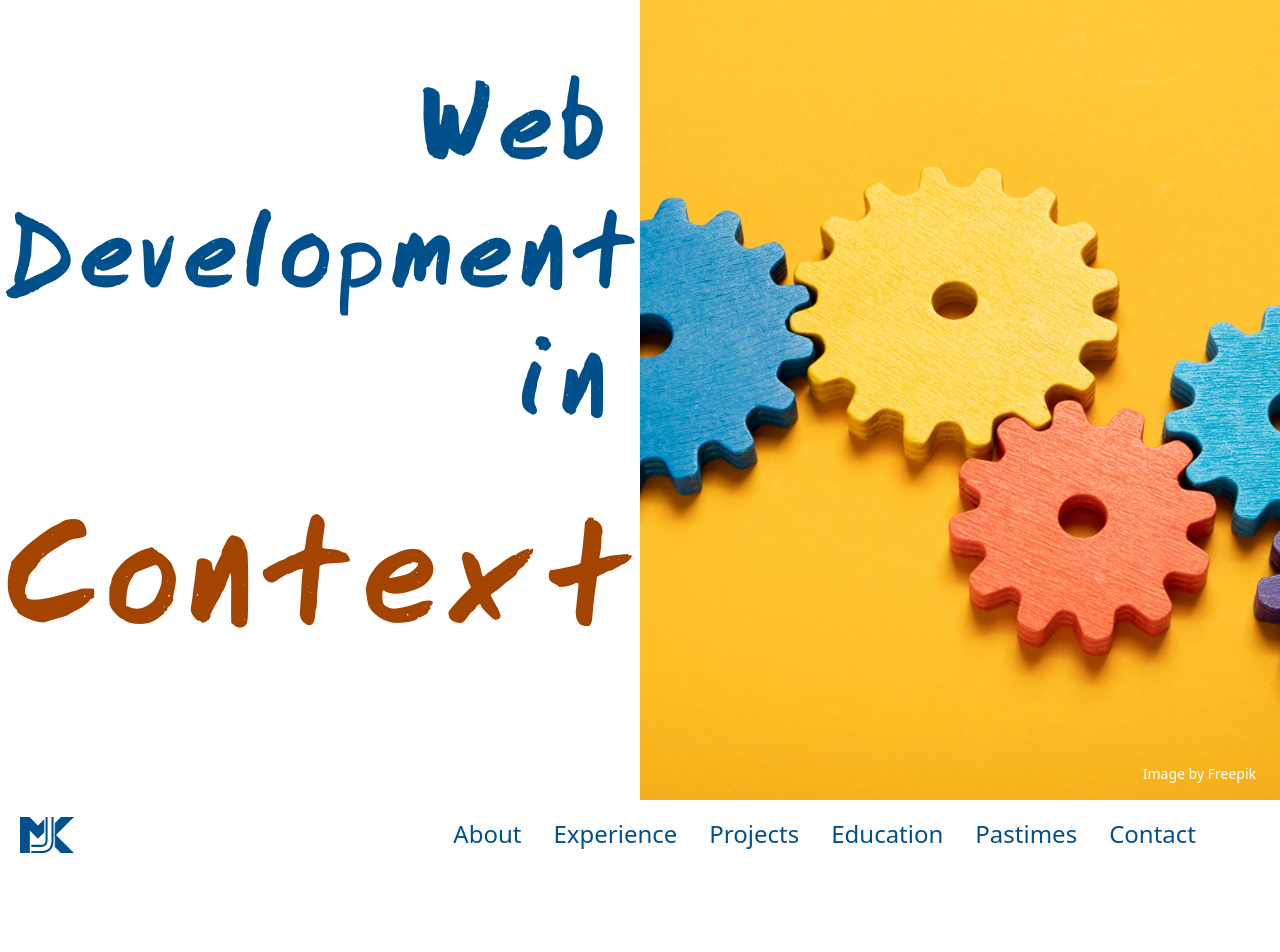
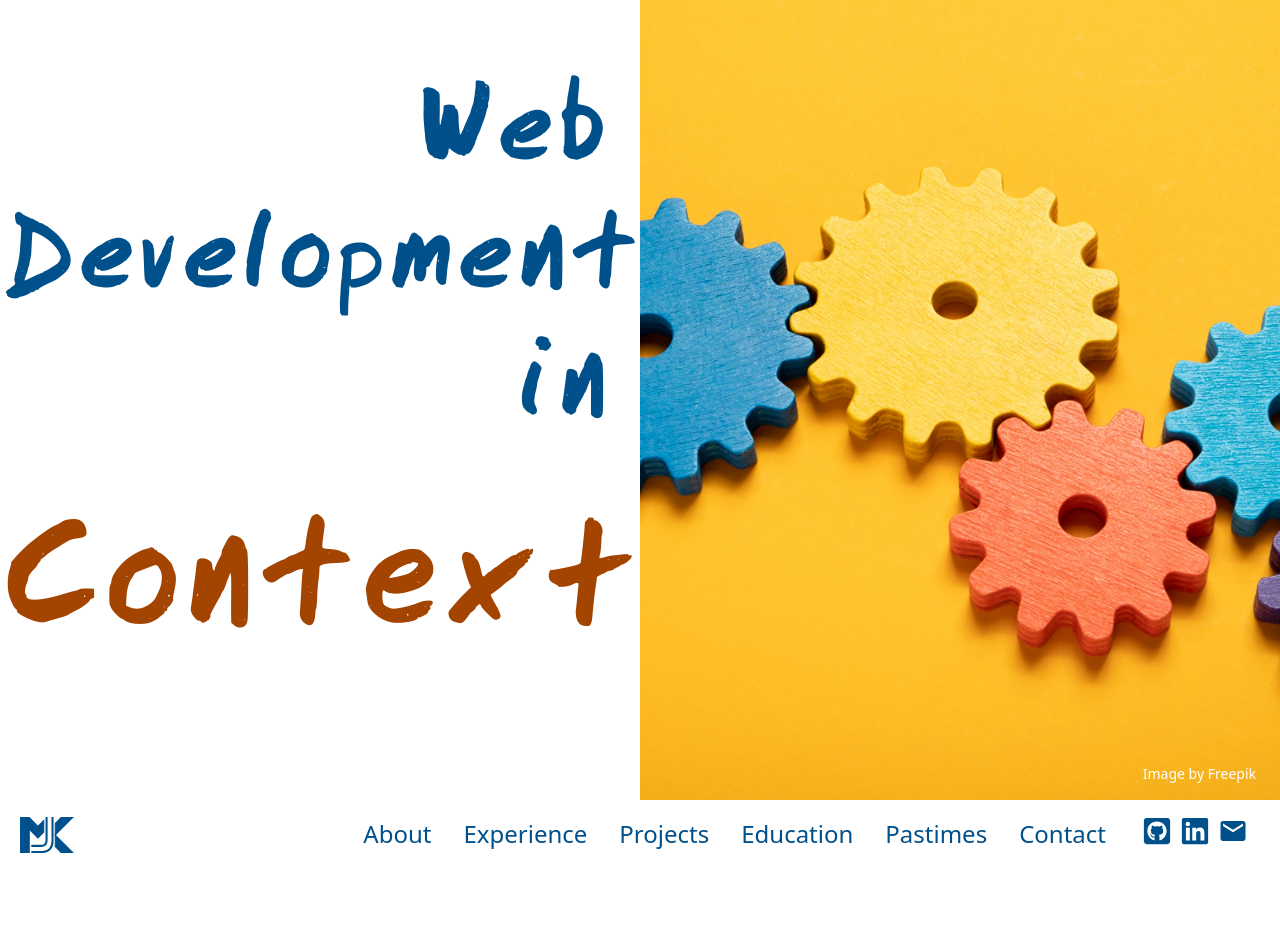
Before and after one commit to mjkeeble/cv_2023_react, a React (Vite) app: page / in a window 1280 px wide. Shown: the top 952 px of the page. Built offline with nearby package versions, Linux system fonts and the light colour scheme.

Commit message:
add social media

```diff
--- a/src/components/navbar/index.tsx
+++ b/src/components/navbar/index.tsx
@@ -1,7 +1,8 @@
 import { useState } from "react";
 import { Link } from "react-scroll";
 import { IconContext } from "react-icons";
-import { FaTimes, FaBars } from "react-icons/fa";
+import { FaBars, FaTimes, FaGithubSquare, FaLinkedin } from "react-icons/fa";
+import { MdEmail } from "react-icons/md";
 
 export const Navbar: React.FC = () => {
   const [click, setClick] = useState(false);
@@ -62,6 +63,22 @@ export const Navbar: React.FC = () => {
               Contact
             </li>
           </Link>
+
+          <li className="py-4 text-blue-600 border-b border-charcoal-800 hover:bg-charcoal-800 hover:rounded cursor-pointer flex justify-center">
+            <a className="text-4xl mx-4 text-blue-600 hover:text-blue-300" href="https://github.com/mjkeeble">
+              <FaGithubSquare />
+            </a>
+            <a
+              className="text-4xl mx-4 text-blue-600 hover:text-blue-300"
+              href="https://www.linkedin.com/in/markjkeeble/"
+            >
+              <FaLinkedin />
+            </a>
+
+            <a className="text-4xl mx-4 text-blue-600 hover:text-blue-300" href="mailto:mark@keeble.de">
+              <MdEmail />
+            </a>
+          </li>
         </ul>
       </div>
     </>
@@ -77,7 +94,7 @@ export const Navbar: React.FC = () => {
         </div>
         <div className="lg:flex lg:flex-1 items-center justify-end font-normal hidden">
           <div className="flex-10">
-            <ul className="flex gap-8 mr-16 text-[24px]">
+            <ul className="flex gap-8 mr-2 text-[24px]">
               <Link spy={true} smooth={true} to="About">
                 <li className="text-blue-600 hover:text-blue-300 border-b-2 border-white hover:border-blue-300 transition cursor-pointer">
                   About
@@ -108,6 +125,21 @@ export const Navbar: React.FC = () => {
                   Contact
                 </li>
               </Link>
+              <li className="flex">
+                <a className="text-3xl px-1 text-blue-600 hover:text-blue-300" href="https://github.com/mjkeeble">
+                  <FaGithubSquare />
+                </a>
+                <a
+                  className="text-3xl px-1 text-blue-600 hover:text-blue-300"
+                  href="https://www.linkedin.com/in/markjkeeble/"
+                >
+                  <FaLinkedin />
+                </a>
+
+                <a className="text-3xl px-1 text-blue-600 hover:text-blue-300" href="mailto:mark@keeble.de">
+                  <MdEmail />
+                </a>
+              </li>
             </ul>
           </div>
         </div>
```
Lines whose indentation alone changed are shown as unchanged.
